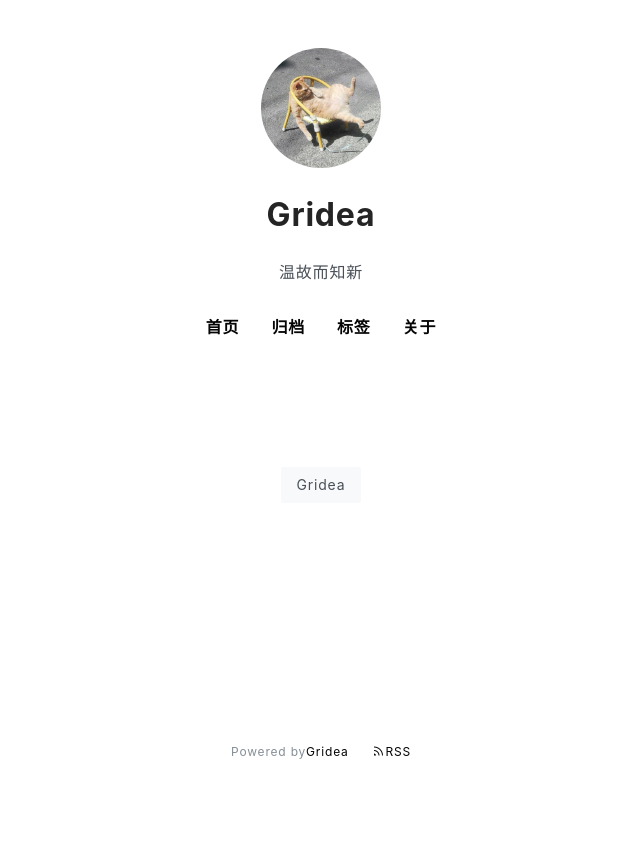
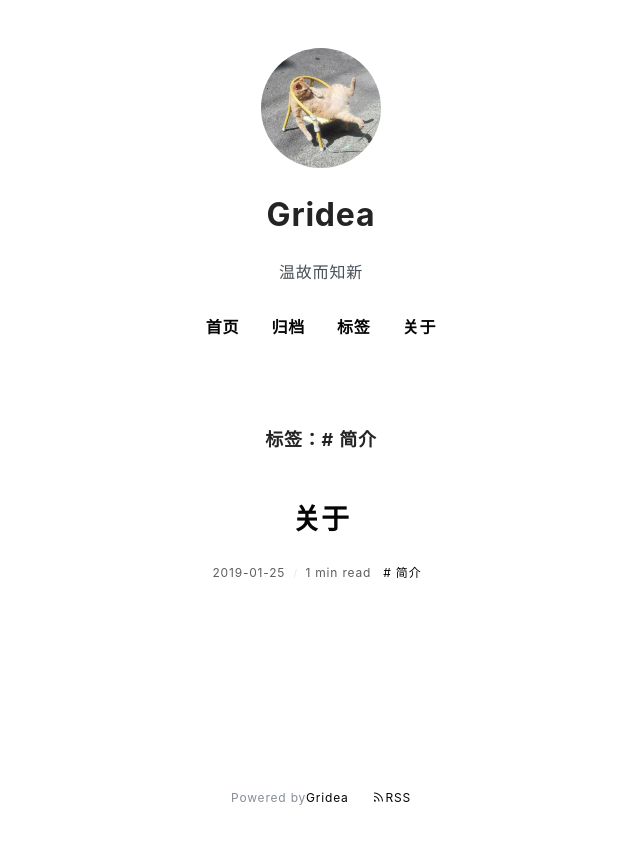
Before and after one commit to sliu7102/sliu7102.github.io, a plain HTML site: page tag/d_X6BhDhV/index.html in a window 1280 px wide. Shown: the whole page, without its empty margins (319-959 px from the left). Before the commit the page ends 800 px from the top, so only its background shows below. Drawn offline with nearby package versions, Linux system fonts and the light colour scheme; a web font is replaced by a local one.

Commit message:
update from gridea: 2021-01-20 10:18:40

```diff
--- a/atom.xml
+++ b/atom.xml
@@ -2,7 +2,7 @@
 <feed xmlns="http://www.w3.org/2005/Atom">
     <id>https://sliu7102.github.io</id>
     <title>Gridea</title>
-    <updated>2021-01-20T02:15:07.710Z</updated>
+    <updated>2021-01-20T02:18:40.365Z</updated>
     <generator>https://github.com/jpmonette/feed</generator>
     <link rel="alternate" href="https://sliu7102.github.io"/>
     <link rel="self" href="https://sliu7102.github.io/atom.xml"/>
--- a/tags/index.html
+++ b/tag/d_X6BhDhV/index.html
@@ -2,11 +2,11 @@
   <head>
   <meta charset="utf-8" />
 <meta name="viewport" content="width=device-width, initial-scale=1" />
-<title>Gridea</title>
-<link rel="shortcut icon" href="https://sliu7102.github.io/favicon.ico?v=1611108902883">
+<title>简介 | Gridea</title>
+<link rel="shortcut icon" href="https://sliu7102.github.io/favicon.ico?v=1611109117153">
 <link href="https://cdn.jsdelivr.net/npm/remixicon@2.3.0/fonts/remixicon.css" rel="stylesheet">
 <link rel="stylesheet" href="https://sliu7102.github.io/styles/main.css">
-<link rel="alternate" type="application/atom+xml" title="Gridea - Atom Feed" href="https://sliu7102.github.io/atom.xml">
+<link rel="alternate" type="application/atom+xml" title="简介 | Gridea - Atom Feed" href="https://sliu7102.github.io/atom.xml">
 <link rel="stylesheet" href="https://fonts.googleapis.com/css?family=Droid+Serif:400,700">
 
 
@@ -18,7 +18,7 @@
       <div class="main-content">
         <div class="site-header">
   <a href="https://sliu7102.github.io">
-  <img class="avatar" src="https://sliu7102.github.io/images/avatar.png?v=1611108902883" alt="">
+  <img class="avatar" src="https://sliu7102.github.io/images/avatar.png?v=1611109117153" alt="">
   </a>
   <h1 class="site-title">
     Gridea
@@ -68,12 +68,42 @@
   </div>
 </div>
 
+        <div class="current-tag-container">
+            <h2 class="title">
+                标签：# 简介
+            </h2>
+        </div>
+        <div class="post-container">
 
-        <div class="tags-container">
+    <article class="post">
+      <a href="https://sliu7102.github.io/post/about/">
+        <h2 class="post-title">关于</h2>
+      </a>
+      <div class="post-info">
+        <span>
+          2019-01-25
+        </span>
+        <span>
+          1 min read
+        </span>
 
-            <a class="tag" href="https://sliu7102.github.io/tag/a6otPGX7r/">Gridea</a>
+          <a href="https://sliu7102.github.io/tag/d_X6BhDhV/" class="post-tag">
+            # 简介
+          </a>
 
-        </div>
+      </div>
+
+      <div class="post-abstract">
+
+      </div>
+    </article>
+
+</div>
+
+        <div class="pagination-container">
+
+
+</div>
 
         <div class="site-footer">
   Powered by <a href="https://github.com/getgridea/gridea" target="_blank">Gridea</a>
```
Also changed, not shown: archives/index.html (+2 -2 lines), index.html (+2 -2 lines), post/about/index.html (+7 -3 lines), post/hello-gridea/index.html (+2 -2 lines), tag/a6otPGX7r/index.html (+2 -2 lines), favicon.ico.
